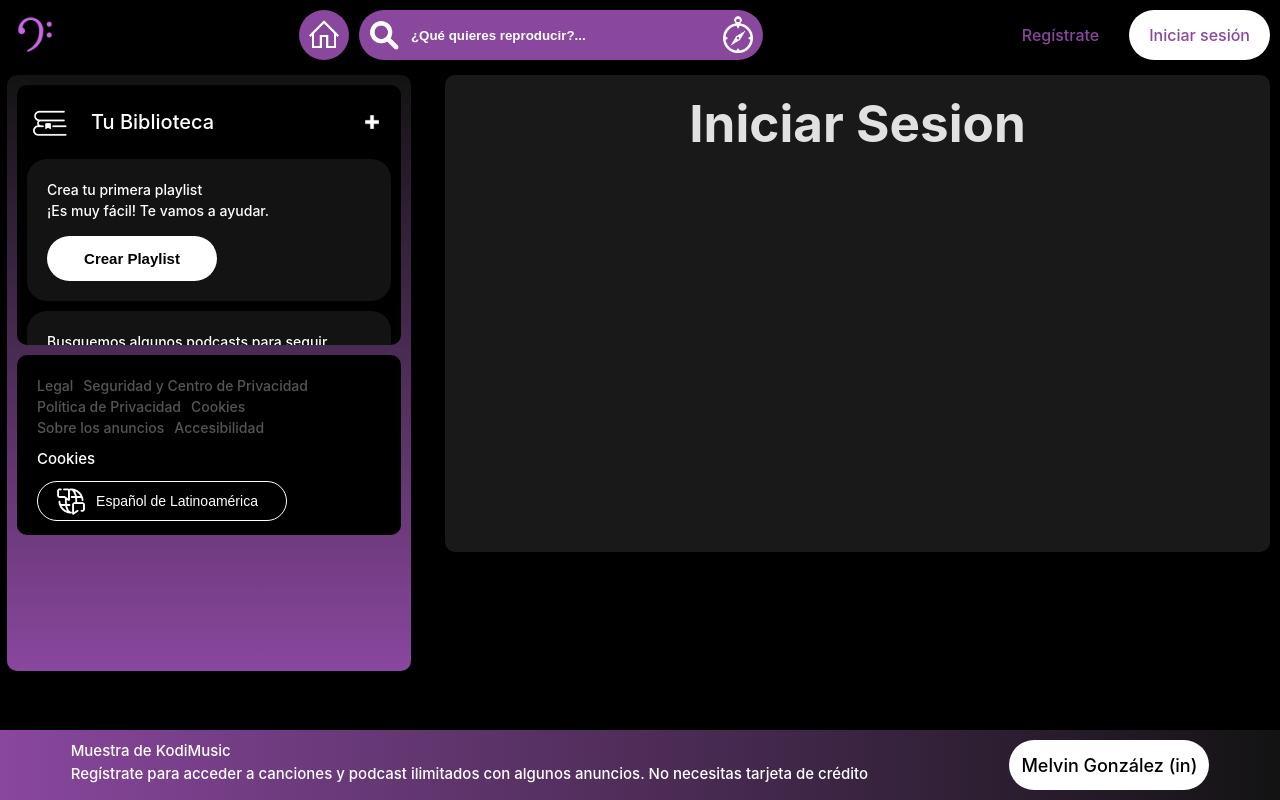
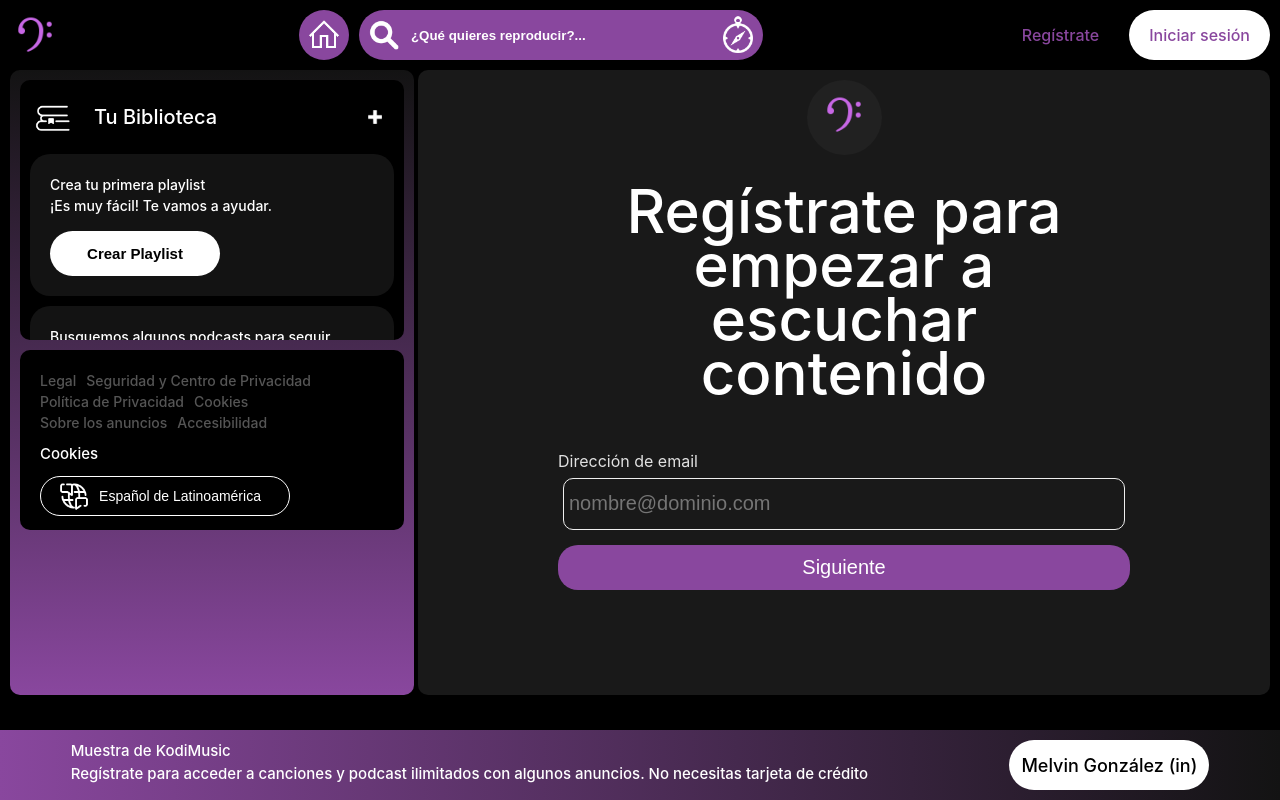
Before and after one commit to melagora/SPA-REACT-CLON_SPOTIFY, a React (Vite) app: page /iniciar-sesion in a window 1280 px wide. Built offline with nearby package versions, Linux system fonts and the light colour scheme.

Commit message:
Componente Registro hecho y soluci aside+bodyInfo

```diff
--- a/package.json
+++ b/package.json
@@ -12,6 +12,7 @@
   "dependencies": {
     "react": "^18.3.1",
     "react-dom": "^18.3.1",
+    "react-hook-form": "^7.53.0",
     "react-router-dom": "^6.26.2",
     "spa-react-clon-spotify": "file:"
   },
--- a/src/Componentes/IniciarSesion.jsx
+++ b/src/Componentes/IniciarSesion.jsx
@@ -1,11 +1,10 @@
 import React from "react";
+import Registro from "./Registro";
 
 export default function IniciarSesion() {
   return (
-    <section>
-      <div className="info">
-        <h1>Iniciar Sesion</h1>
-      </div>
-    </section>
+    <>
+      <Registro/>
+    </>
   );
 }
--- a/src/Componentes/Registro.jsx
+++ b/src/Componentes/Registro.jsx
@@ -1,11 +1,52 @@
 import React from "react";
+import { useForm } from "react-hook-form";
+import KodiMusic from "../assets/KodiMusic.png";
 
-export default function Registro() {
+const MyForm = () => {
+  const {
+    register,
+    handleSubmit,
+    formState: { errors },
+  } = useForm();
+
+  const onSubmit = (data) => {
+    console.log(data);
+  };
+
   return (
-    <section>
-      <div className="info">
-        <h1>Registro</h1>
+    <div className="info">
+      <header className="header_logo_info">
+        <div className="logo_header_logo_info">
+          <div className="logoHeaderInfo">
+            <img src={KodiMusic} alt="Logo sitio" />
+          </div>
+        </div>
+      </header>
+      <div className="contenedorInfo">
+        <div className="contenedorInfo_titulo">
+          <p>Regístrate para empezar a escuchar contenido</p>
+        </div>
+        <div className="contenedorInfo_formulario">
+        <form onSubmit={handleSubmit(onSubmit)}>
+        <div>
+          <label htmlFor="email">Dirección de email</label>
+          <div className="input"><input placeholder="nombre@dominio.com"
+            type="text"
+            id="email"
+            {...register("email", {
+              required: "Este campo es obligatorio",
+              validate: (value) =>
+                value.includes("@") || "Este email no es válido. Asegúrate de que tenga un formato como este: ejemplo@email.com",
+            })}
+          /></div>
+          {errors.email && <span>{errors.email.message}</span>}
+        </div>
+        <button type="submit">Siguiente</button>
+      </form>
+        </div>
       </div>
-    </section>
+    </div>
   );
-}
+};
+
+export default MyForm;
--- a/src/Rutes/PieDePagina.jsx
+++ b/src/Rutes/PieDePagina.jsx
@@ -5,7 +5,7 @@
 export default function PieDePagina() {
   return (
     // <BrowserRouter>
-    <div className="footer">
+    <footer>
       <div className="foot1">
         <p className="tittleFooter">Muestra de KodiMusic </p>
         <p className="textFooter">
@@ -22,7 +22,7 @@
         </a>
       </div>
       {/* </Link> */}
-    </div>
+    </footer>
 
     //   {/* <Routes>
     //     <Route path="/registrate" element={<Registrate />} />
--- a/src/index.css
+++ b/src/index.css
@@ -4,6 +4,7 @@
   font-weight: 400;
   color: rgba(255, 255, 255, 0.87);
   background-color: #000000;
+  display: grid;
 }
 
 .nav {
@@ -204,17 +205,18 @@
 }
 
 aside {
-  position: fixed;
+  position: relative; /* Cambiado de fixed a relative */
   left: 0;
-  top: 0;
-  width: 30%;
-  height: 72%;
-  margin: 75px 0 0 7px;
-  background: linear-gradient( #131313, #89479e);
+  top: 0; /* Puedes eliminar esta propiedad o ajustar el valor según necesites */
+  width: 30%; /* Mantiene el ancho del aside */
+  height: calc(85vh - 75px); /* Ajusta la altura (75px es el alto del nav, 50px del footer) */
+  margin: 0 0 0 10px; /* Margen desde la parte superior */
+  background: linear-gradient(#131313, #89479e);
   padding: 10px;
   border-radius: 10px;
   text-align: center;
 }
+
 
 .biblioteca{
   display: flex;
@@ -427,16 +429,20 @@
 }
 
 /*etiqueta para cada ruta con la información*/
-.info{
-  margin: 5px 10px 5px 445px;
+
+.info {
+  margin: 0 10px 5px 0; /* Ajusta el margen superior para que empiece donde termina el nav */
   background: #191919;
-  padding: 20px;
+  padding: 10px;
   border-radius: 10px;
-  height: 437px;
+  height: calc(85vh - 75px); /* Ajusta la altura para que coincida con el aside */
+  width: calc(100% - 35%); /* Ocupa el ancho restante (30% del aside + 20px de margen) */
+  position: relative; /* Asegúrate de que se posicione correctamente en el flujo */
+  float: right; /* Alinea el contenedor a la derecha */
 }
 
 .contenedorPrincipalInfo{
-  height: 440px;
+  height: 72vh;
   border-radius: 10px;
   display: flex;
   flex-direction: column;
@@ -567,6 +573,7 @@
 
 .secciones_explorarTodo{
   display: flex;
+  justify-content: center;
   flex-wrap: wrap;
 }
 
@@ -584,6 +591,7 @@
 
 .secciones_explorarTodo div p{
   margin: 20px;
+  font-weight: bold;
   font-size: 30px;
   line-height: 1;
 }
@@ -636,9 +644,112 @@
   background-color: black;
 }
 
+/* Registrate */
+
+.header_logo_info{
+  display: flex;
+  justify-content: center;
+}
+
+.logo_header_logo_info {
+  display: flex;
+  justify-content: center;
+  align-items: center;
+}
+
+.logo_header_logo_info {
+  background-color: #212121; /* Cambia el color según prefieras */
+  border-radius: 50%; /* Hace el contenedor circular */
+  width: 75px; /* Ancho del círculo */
+  height: 75px; /* Alto del círculo */
+  display: flex;
+  justify-content: center;
+  align-items: center;
+  overflow: hidden; /* Para evitar que la imagen sobresalga */
+}
+
+.logo_header_logo_info:hover{
+  background-color: #ffffff;
+}
+
+.logo_header_logo_info img {
+  width: 40px;
+  max-width: 100%; /* Asegura que la imagen no sobrepase el contenedor */
+  max-height: 100%; /* Asegura que la imagen no sobrepase el contenedor */
+  object-fit: cover; /* Mantiene la proporción de la imagen */
+}
+
+.contenedorInfo {
+  background-color: #5c5c5c00;
+  border-radius: 20px;
+  height: 75%;
+  display: flex; /* Habilita el uso de Flexbox */
+  justify-content:center; /* Centra los elementos horizontalmente */
+  flex-wrap: wrap;
+}
+
+.contenedorInfo_titulo {
+  display: flex;
+  align-items: center;
+  justify-content: center; /* Centra el contenido dentro del contenedor */
+  background-color: #5c5c5c00;
+  width: 60%; /* Ancho del título */
+  padding: 10px; /* Opcional: agrega un poco de padding */
+  border-radius: 5px; /* Opcional: agrega bordes redondeados */
+}
+
+.contenedorInfo_titulo p{
+  align-items: center;
+  text-align: center;
+  line-height: 90%;
+  font-size: 60px;
+}
+
+.contenedorInfo_formulario{
+  display: flex;
+  align-items: center;
+  justify-content: center; /* Centra el contenido dentro del contenedor */
+  background-color: #5c5c5c00;
+  width: 60%; /* Ancho del título */
+  border-radius: 5px; /* Opcional: agrega bordes redondeados */
+}
+
+
+.contenedorInfo_formulario input[type="text"] {
+  border: none;
+  margin: 5px;
+  padding: 5px;
+  font-size: 20px;
+  background-color: #8a479e00;
+  width: 550px;
+  height: 40px;
+  color: rgb(255, 255, 255);
+  border: 1px solid #eee;
+  border-radius: 10px;
+}
+
+.contenedorInfo_formulario button{
+  /* display: flex;
+  justify-content: center;
+  align-items: center; */
+  margin-top: 10px;
+  width: 100%;
+  border-radius: 20px;
+  border: none;
+  height: 45px;
+  color: white;
+  font-size: 20px;
+  background-color: #89479e;
+}
+
+.contenedorInfo_formulario button:hover{
+  background-color: white;
+  color: #89479e;
+}
+
 /*Footer*/
 
-.footer {
+footer {
   display: flex;
   justify-content: space-around;
   position: fixed;
```
Also changed, not shown: 1 other file (tests, documents, lock files or other folders).
